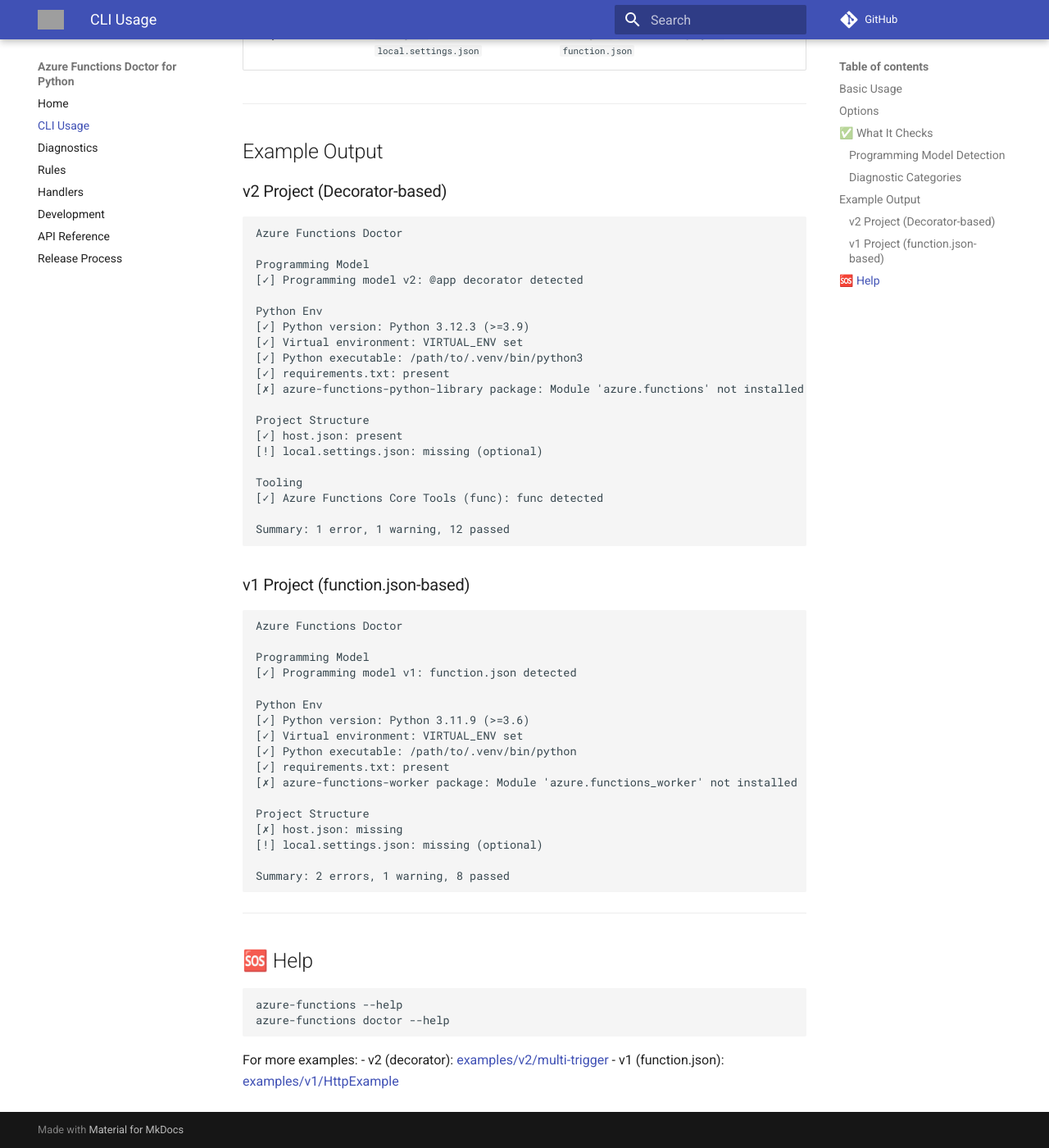
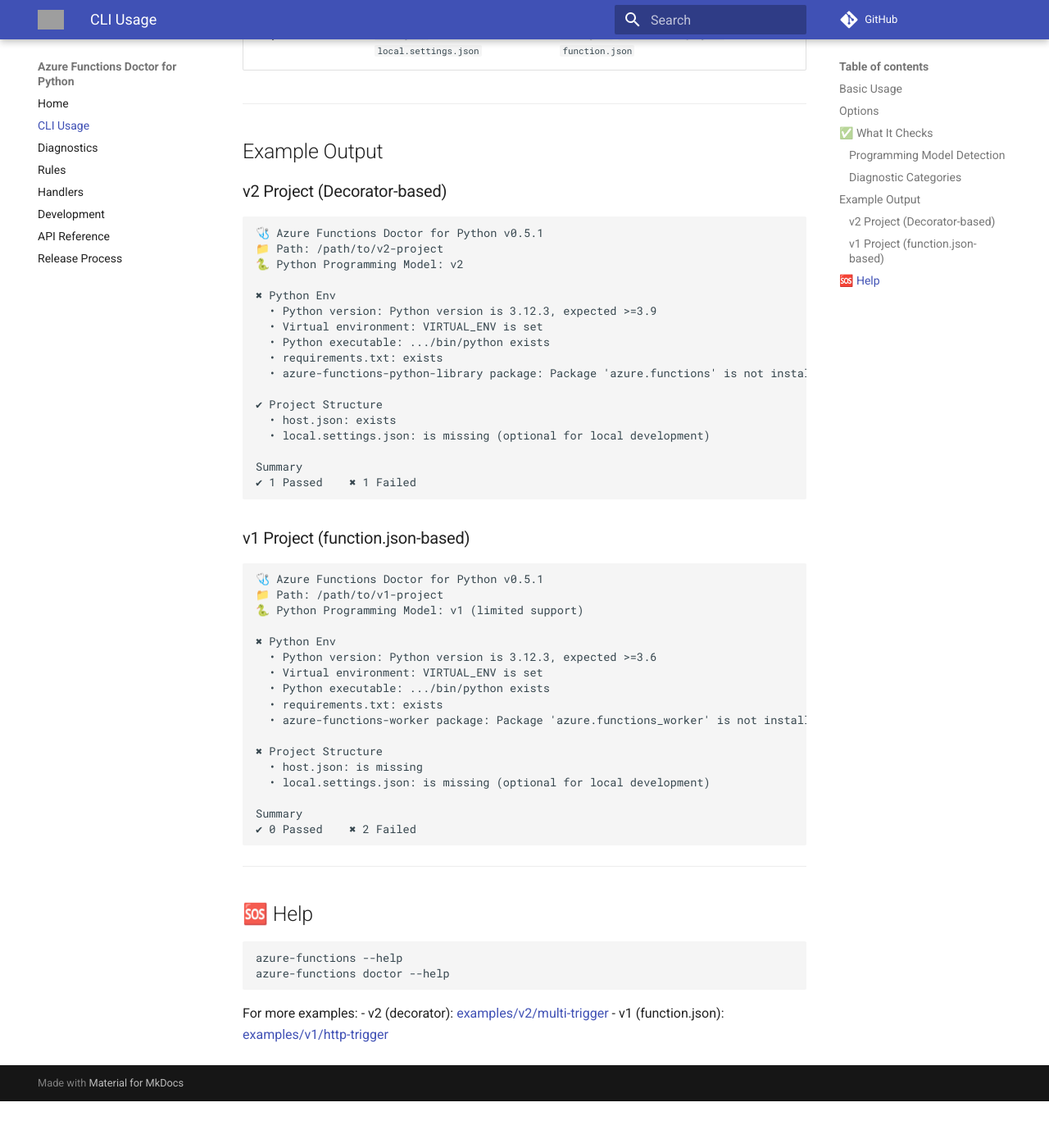
Before and after one commit to yeongseon/azure-functions-doctor-for-python, an MkDocs documentation site: the page built from docs/usage.md, in a window 1280 px wide and 1400 px high, scrolled down 1414 px. Shown: the whole window at 82% size. Built offline with MkDocs 1.6.1 and Material for MkDocs 9.7.7, drawn with Linux system fonts in a browser that asks for light colours; comment, search, counter and statistics services are not loaded; after the commit the page ends 2757 px from its top, so only the background shows below that; grey boxes are pictures that could not be loaded.

Commit message:
docs(examples): rename v1 HttpExample to http-trigger and update docs

````diff
--- a/docs/usage.md
+++ b/docs/usage.md
@@ -53,47 +53,44 @@
 
 ### v2 Project (Decorator-based)
 ```
-Azure Functions Doctor
+🩺 Azure Functions Doctor for Python v0.5.1
+📁 Path: /path/to/v2-project
+🐍 Python Programming Model: v2
 
-Programming Model
-[✓] Programming model v2: @app decorator detected
+✖ Python Env
+  • Python version: Python version is 3.12.3, expected >=3.9
+  • Virtual environment: VIRTUAL_ENV is set
+  • Python executable: .../bin/python exists
+  • requirements.txt: exists
+  • azure-functions-python-library package: Package 'azure.functions' is not installed
 
-Python Env
-[✓] Python version: Python 3.12.3 (>=3.9)
-[✓] Virtual environment: VIRTUAL_ENV set
-[✓] Python executable: /path/to/.venv/bin/python3
-[✓] requirements.txt: present
-[✗] azure-functions-python-library package: Module 'azure.functions' not installed
+✔ Project Structure
+  • host.json: exists
+  • local.settings.json: is missing (optional for local development)
 
-Project Structure
-[✓] host.json: present
-[!] local.settings.json: missing (optional)
-
-Tooling
-[✓] Azure Functions Core Tools (func): func detected
-
-Summary: 1 error, 1 warning, 12 passed
+Summary
+✔ 1 Passed    ✖ 1 Failed
 ```
 
 ### v1 Project (function.json-based)
 ```
-Azure Functions Doctor
+🩺 Azure Functions Doctor for Python v0.5.1
+📁 Path: /path/to/v1-project
+🐍 Python Programming Model: v1 (limited support)
 
-Programming Model
-[✓] Programming model v1: function.json detected
+✖ Python Env
+  • Python version: Python version is 3.12.3, expected >=3.6
+  • Virtual environment: VIRTUAL_ENV is set
+  • Python executable: .../bin/python exists
+  • requirements.txt: exists
+  • azure-functions-worker package: Package 'azure.functions_worker' is not installed
 
-Python Env
-[✓] Python version: Python 3.11.9 (>=3.6)
-[✓] Virtual environment: VIRTUAL_ENV set
-[✓] Python executable: /path/to/.venv/bin/python
-[✓] requirements.txt: present
-[✗] azure-functions-worker package: Module 'azure.functions_worker' not installed
+✖ Project Structure
+  • host.json: is missing
+  • local.settings.json: is missing (optional for local development)
 
-Project Structure
-[✗] host.json: missing
-[!] local.settings.json: missing (optional)
-
-Summary: 2 errors, 1 warning, 8 passed
+Summary
+✔ 0 Passed    ✖ 2 Failed
 ```
 
 ---
@@ -107,4 +104,4 @@
 
 For more examples:
 - v2 (decorator): [examples/v2/multi-trigger](../examples/v2/multi-trigger/README.md)
-- v1 (function.json): [examples/v1/HttpExample](../examples/v1/HttpExample/README.md)
+- v1 (function.json): [examples/v1/http-trigger](../examples/v1/http-trigger/README.md)
````
Also changed, not shown: README.md (+2 -0 lines), docs/index.md (+2 -2 lines), examples/README.md (+12 -48 lines), examples/v1/http-trigger/README.md (renamed from examples/v1/HttpExample/README.md, +6 -6 lines), examples/v2/http-trigger/README.md (+12 -36 lines), 12 other files.
